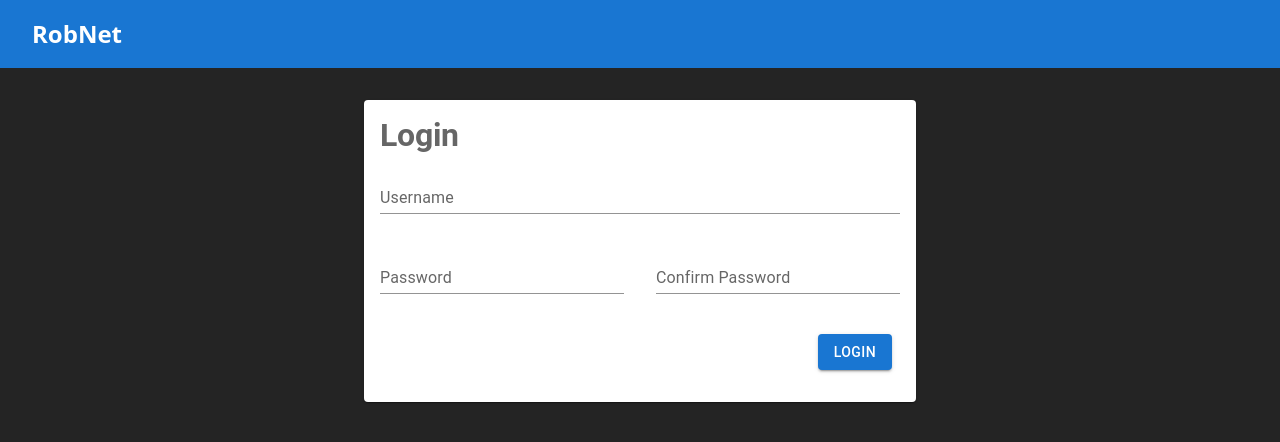
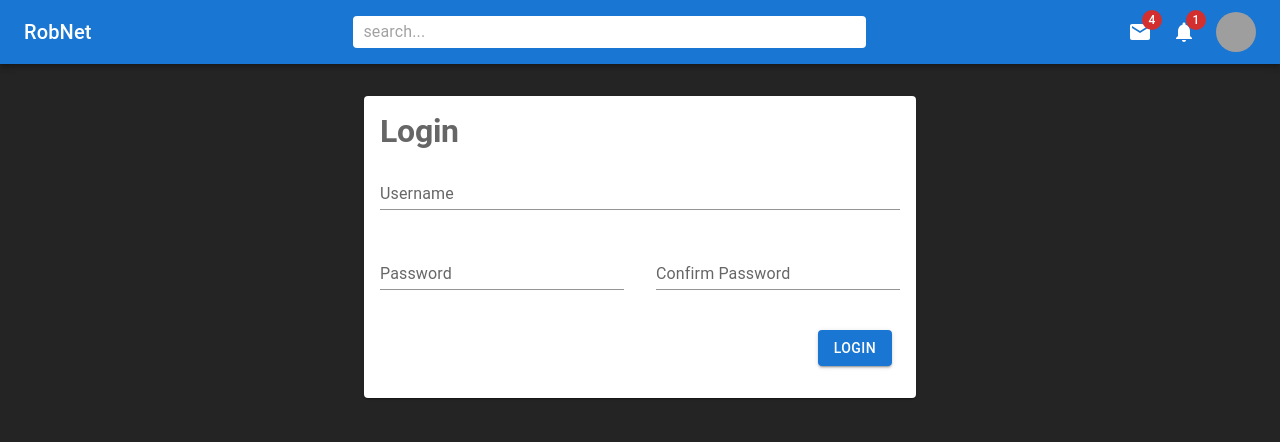
Before and after one commit to therobhe/mui-dashboard, a React (Vite) app: page / in a window 1280 px wide. Shown: the top 442 px of the page. Built offline with nearby package versions, Linux system fonts and the light colour scheme; grey boxes are pictures that could not be loaded.

Commit message:
Building Styled Components for the dashboard. Work on Navbar.

```diff
--- a/src/components/navigation/HeaderNavigation.module.css
+++ /dev/null
@@ -1,13 +0,0 @@
-.header {
-    display: flex;
-    align-items: center;
-    justify-content: space-between;
-    padding: 1rem 2rem;
-    background-color: #1976d2;
-    color: white;
-}
-
-.h2 {
-    margin: 0;
-    font-size: 1.5rem;
-}
--- a/src/components/navigation/HeaderNavigation.tsx
+++ b/src/components/navigation/HeaderNavigation.tsx
@@ -1,18 +1,9 @@
-import styles from './HeaderNavigation.module.css';
-import { useAuth } from "../../hooks/useAuth.ts";
+import { Navbar } from "../ui/dashboard/Navbar.tsx";
 
 export function HeaderNavigation() {
-	const { isLoggedIn } = useAuth();
-
 	return (
-		<header className={styles.header}>
-			<h2 className={styles.h2}>RobNet</h2>
-			{isLoggedIn && (
-				<nav>
-					<div>Searchbar</div>
-					<div>Icons</div>
-				</nav>
-			)}
+		<header>
+			<Navbar></Navbar>
 		</header>
 	);
 }
--- a/src/components/routes/Dashboard.tsx
+++ b/src/components/routes/Dashboard.tsx
@@ -1,5 +1,9 @@
 import { useAuth } from "../../hooks/useAuth.ts";
+import { Sidebar } from "../ui/dashboard/Sidebar.tsx";
 import { AccessDenied } from "./AccessDenied.tsx";
+import { Rightbar } from "../ui/dashboard/Rightbar.tsx";
+import { Box, Stack } from "@mui/material";
+import { Feed } from "../ui/dashboard/Feed.tsx";
 
 export function Dashboard() {
 	const { isLoggedIn } = useAuth();
@@ -9,8 +13,12 @@ export function Dashboard() {
 	}
 
 	return (
-		<div>
-			<h2>Dashboard Page</h2>
-		</div>
+		<Box>
+			<Stack direction="row" spacing={2} justifyContent={"space-between"}>
+				<Sidebar></Sidebar>
+				<Feed></Feed>
+				<Rightbar></Rightbar>
+			</Stack>
+		</Box>
 	);
 }
--- /dev/null
+++ b/src/components/ui/StyledComponents.ts
@@ -0,0 +1,31 @@
+import { Box, styled, Toolbar } from "@mui/material";
+
+export const StyledToolbar = styled(Toolbar)({
+	display: "flex",
+	justifyContent: "space-between"
+});
+
+export const StyledSearch = styled("div")(({ theme }) => ( {
+	backgroundColor: "white",
+	padding: "0 10px",
+	borderRadius: theme.shape.borderRadius,
+	width: "40%"
+} ));
+
+export const IconContainer = styled(Box)(({ theme }) => ( {
+	display: "none",
+	gap: "20px",
+	alignItems: "center",
+	[theme.breakpoints.up("sm")]: {
+		display: "flex",
+	}
+} ));
+
+export const UserBox = styled(Box)(({ theme }) => ( {
+	display: "flex",
+	gap: "10px",
+	alignItems: "center",
+	[theme.breakpoints.up("sm")]: {
+		display: "none",
+	}
+} ));
--- /dev/null
+++ b/src/components/ui/dashboard/Feed.tsx
@@ -0,0 +1,9 @@
+import { Box } from "@mui/material";
+
+export function Feed() {
+	return (
+		<Box bgcolor={"red"} flex={4} p={2}>
+			Feed
+		</Box>
+	);
+}
--- /dev/null
+++ b/src/components/ui/dashboard/Navbar.tsx
@@ -0,0 +1,55 @@
+import { AppBar, Avatar, Badge, InputBase, Menu, MenuItem, Typography } from "@mui/material";
+import { IconContainer, StyledSearch, StyledToolbar, UserBox } from "../StyledComponents.ts";
+import { Mail, Notifications, Pets } from "@mui/icons-material";
+import { useState } from "react";
+
+const AVATAR_IMG = "https://www.gravatar.com/avatar/2c7d99fe281ecd3bcd65ab915bac6dd5?s=250";
+
+export function Navbar() {
+	const [isMenuOpen, setIsMenuOpen] = useState<boolean>(false);
+
+	return (
+		<AppBar position="sticky">
+			<StyledToolbar>
+				<Typography variant={"h6"} sx={{ display: { xs: "none", sm: "block" } }}>
+					RobNet
+				</Typography>
+				<Pets sx={{ display: { xs: "block", sm: "none" } }} />
+				<StyledSearch>
+					<InputBase placeholder="search..." />
+				</StyledSearch>
+				<IconContainer>
+					<Badge badgeContent={4} color="error">
+						<Mail />
+					</Badge>
+					<Badge badgeContent={1} color="error">
+						<Notifications />
+					</Badge>
+					<Avatar onClick={() => setIsMenuOpen(true)}
+					        src={AVATAR_IMG} />
+				</IconContainer>
+				<UserBox onClick={() => setIsMenuOpen(true)}>
+					<Avatar src={AVATAR_IMG} />
+					<Typography>John</Typography>
+				</UserBox>
+			</StyledToolbar>
+
+			<Menu open={isMenuOpen}
+			      onClose={() => setIsMenuOpen(false)}
+			      id="avatar-menu"
+			      aria-labelledby="Avatar Menu"
+			      anchorOrigin={{
+				      vertical: "top",
+				      horizontal: "right",
+			      }}
+			      transformOrigin={{
+				      vertical: "top",
+				      horizontal: "right",
+			      }}
+			>
+				<MenuItem>My Account</MenuItem> {/*Click on this should toggle a modal with your username and pw */}
+				<MenuItem>Logout</MenuItem> {/*Click on this should trigger logout from useAuth()*/}
+			</Menu>
+		</AppBar>
+	);
+}
--- /dev/null
+++ b/src/components/ui/dashboard/Rightbar.tsx
@@ -0,0 +1,11 @@
+import { Box } from "@mui/material";
+
+export function Rightbar() {
+	return (
+		<Box bgcolor={"blue"} flex={2} p={2} sx={{
+			display: { xs: "none", sm: "block" },
+		}}>
+			Rightbar
+		</Box>
+	);
+}
--- /dev/null
+++ b/src/components/ui/dashboard/Sidebar.tsx
@@ -0,0 +1,11 @@
+import { Box } from "@mui/material";
+
+export function Sidebar() {
+	return (
+		<Box bgcolor={"orange"} flex={1} p={2} sx={{
+			display: { xs: "none", sm: "block" },
+		}}>
+			Sidebar
+		</Box>
+	);
+}
```
